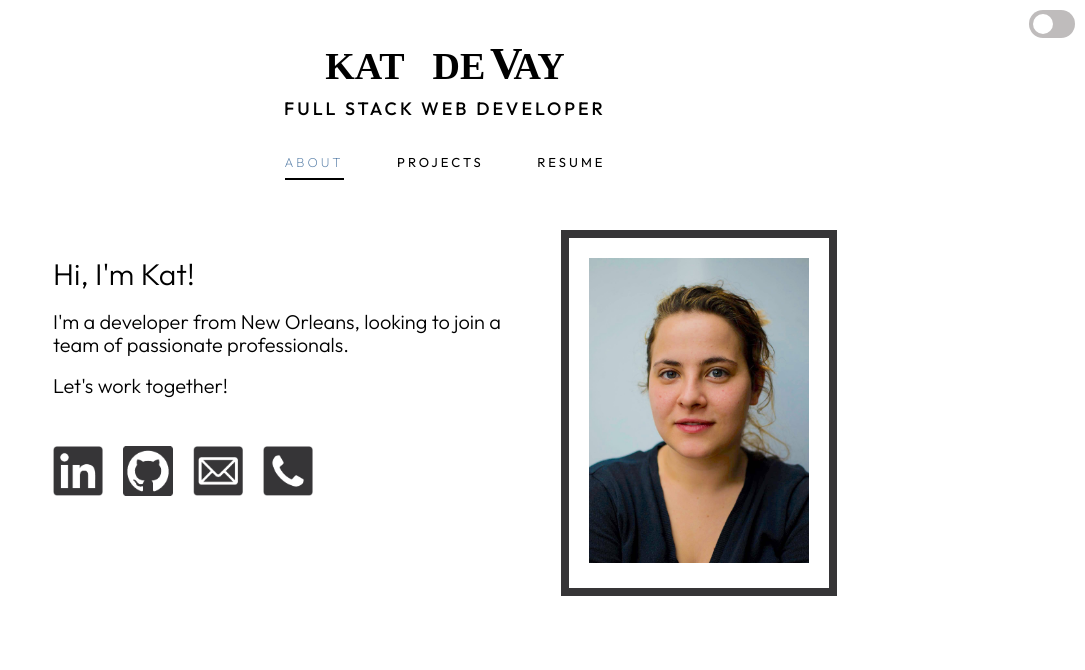
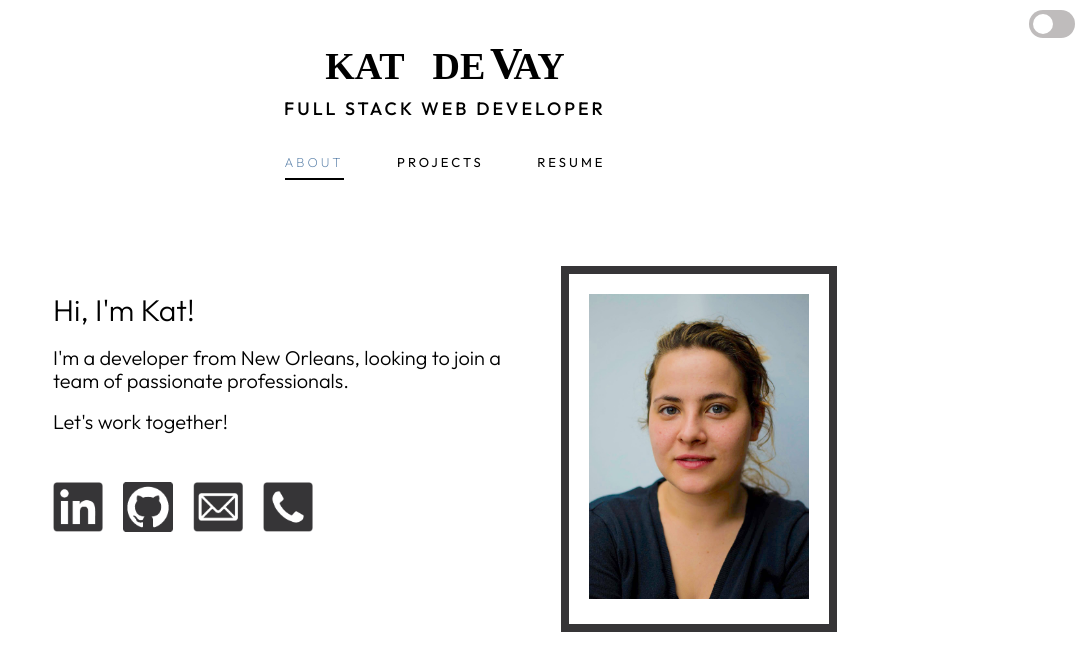
Before and after one commit to kdevay/kdevay.github.io, a React (Create React App) app: page / in a window 1280 px wide. Shown: the top 670 px of the page, without its empty margins (195-1280 px from the left). Built offline with nearby package versions, Linux system fonts and the light colour scheme; a web font is replaced by a local one.

Commit message:
Make header spacing consistent across tabs

```diff
--- a/src/components/Resume.js
+++ b/src/components/Resume.js
@@ -21,7 +21,7 @@ export default function Resume(props) {
             </div>
             <div>
                 <h2 className='resSubDiv'>SKILLS</h2>
-                <h3 className='resBody'>functional programming &nbsp;•&nbsp; object-oriented programming &nbsp;•&nbsp; algorithms &nbsp;•&nbsp; data structures &nbsp;•&nbsp; software engineering</h3>
+                <h3 className='resBody'>Functional Programming &nbsp;•&nbsp; Object-Oriented Programming &nbsp;•&nbsp; Algorithms &nbsp;•&nbsp; Data Structures &nbsp;•&nbsp; Software Engineering</h3>
             </div>
 
             <div>
--- a/src/styles/index.css
+++ b/src/styles/index.css
@@ -47,6 +47,7 @@ button:hover{
     grid-template-rows: .5fr 4.5fr 100px;
     align-items: start;
     justify-items: center;
+    gap: 50px;
 }
 
 
@@ -86,6 +87,7 @@ button:hover{
     flex-direction: column;
     align-items: center;
     gap: 14px;
+    padding-bottom: 36px;
 }
 .nameDiv{
     display: flex;
@@ -144,7 +146,6 @@ button:hover{
     display: flex;
     flex-direction: column;
     gap: 60px;
-    margin-top: 50px;
 }
 .resSubDiv{
     font-family: 'Gloock';
@@ -211,7 +212,6 @@ button:hover{
     align-items: start;
     justify-items: center;
     gap: 90px;
-    margin: 50px 0px 65px 0px;
     align-items: center;
 }
 .row {
@@ -273,7 +273,6 @@ button:hover{
     align-items: center;
     justify-items: center;
     justify-content: center;
-    margin: 50px 0px;
     gap: 50px;
 }
 #aboutText{
```
